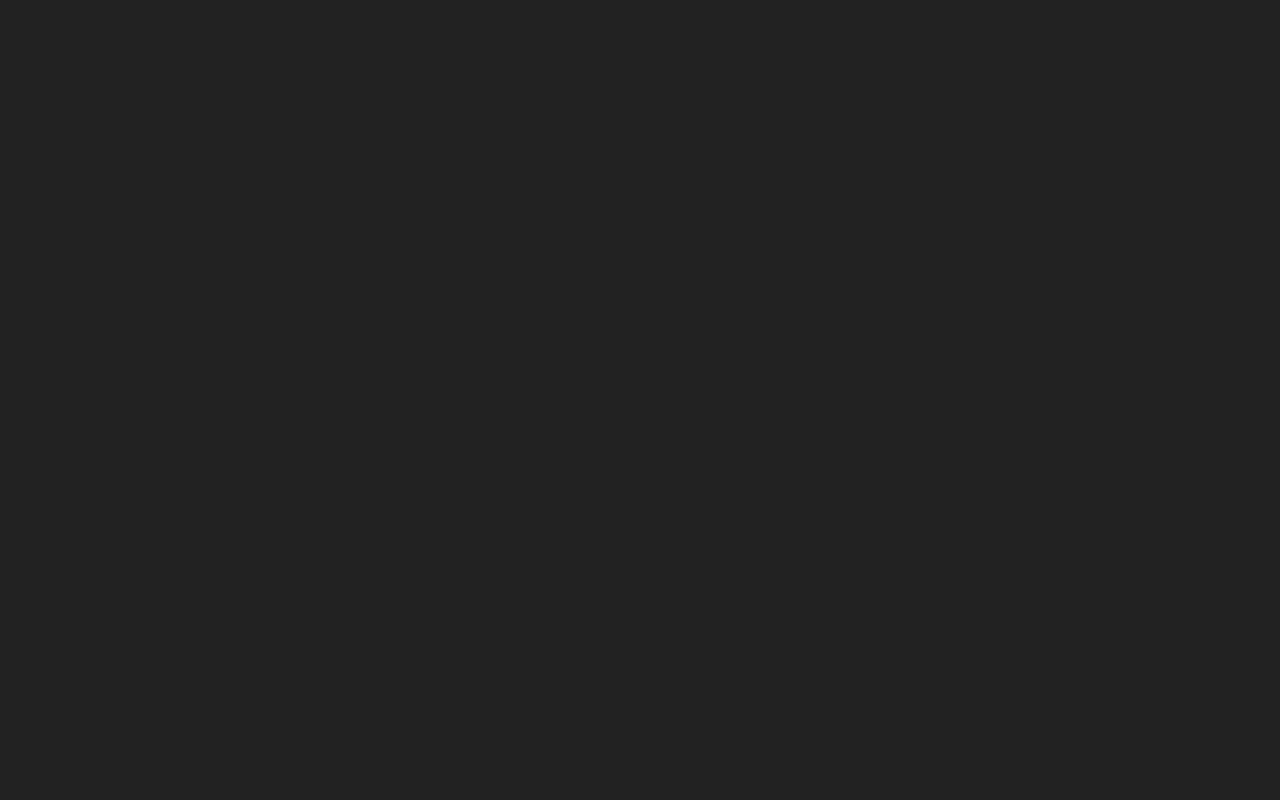
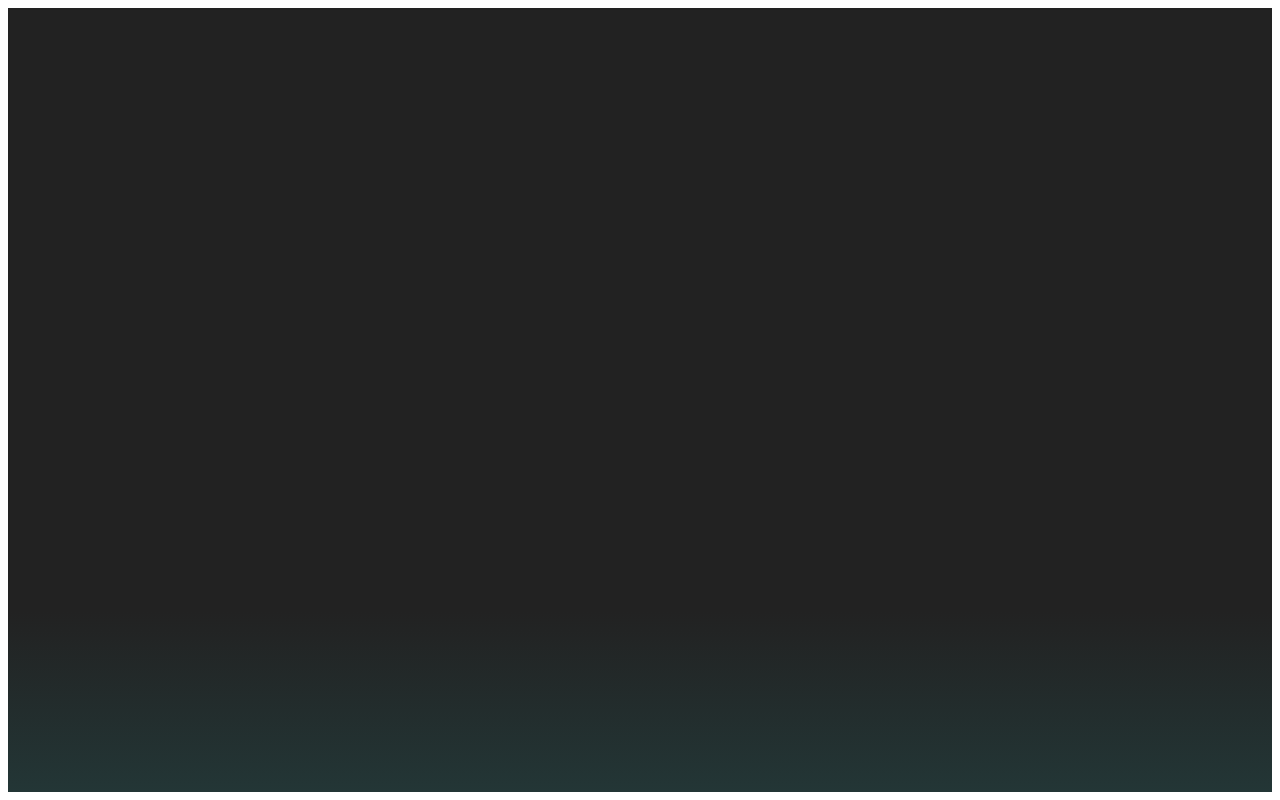
Before and after one commit to igorii/node-jarvis, a plain HTML site: page html5/jarvis.html in a window 1280 px wide. Drawn offline with Linux system fonts and the light colour scheme.

Commit message:
Added basic greeting support

```diff
--- a/html5/jarvis.html
+++ b/html5/jarvis.html
@@ -14,11 +14,26 @@
 		        outline: none;
 		        background: transparent;
 		    }
+
+		    #all {
+		    	height: 100%;
+		    	width: 100%;
+		    	background-image: -webkit-linear-gradient(bottom, rgb(34,34,34) 23%, rgb(35,54,54) 0%);
+		    	background-image: -webkit-gradient(
+					linear,
+					left bottom,
+					left top,
+					color-stop(0.23, rgb(34,34,34)),
+					color-stop(0, rgb(35,54,54))
+				);
+		    }
         </style>
 	</head>
 	<body>
+		<div id="all">
             <input id="mic" type="text" x-webkit-speech />
             <iframe id="response"></iframe>
+        </div>
 	</body>
         <script>
             var jarvis = new JarvisWeb();
--- a/html5/jarvis_web.js
+++ b/html5/jarvis_web.js
@@ -10,7 +10,7 @@ JarvisWeb.prototype.load = function () {
     // Move mic to middle
     mic.style.left = window.innerWidth / 2 + 'px';
     mic.style.top  = window.innerHeight / 2 + 'px';
-    document.body.style.background = '#222222';
+    //document.body.style.background = '#222222';
     document.getElementById('response').hidden = true;
 
     // Register handler to activate when speech has finished
```
Also changed, not shown: html5/jarvis_server.js (+21 -6 lines).
